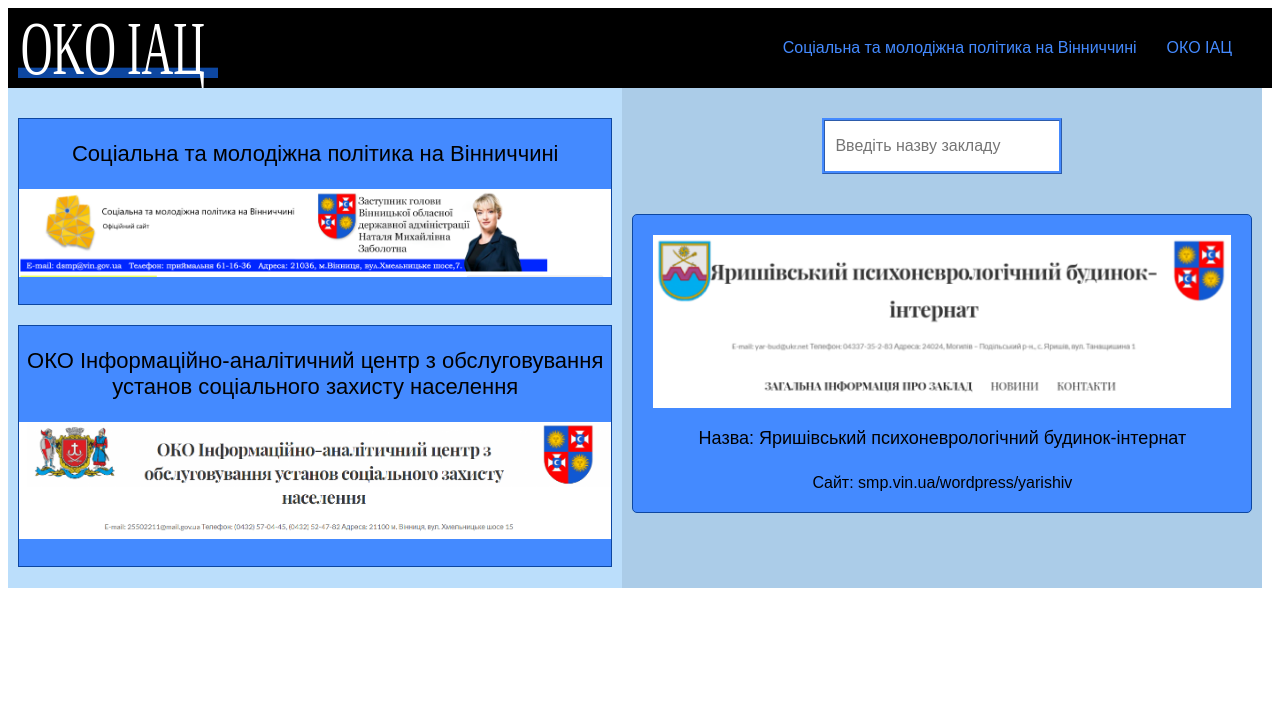
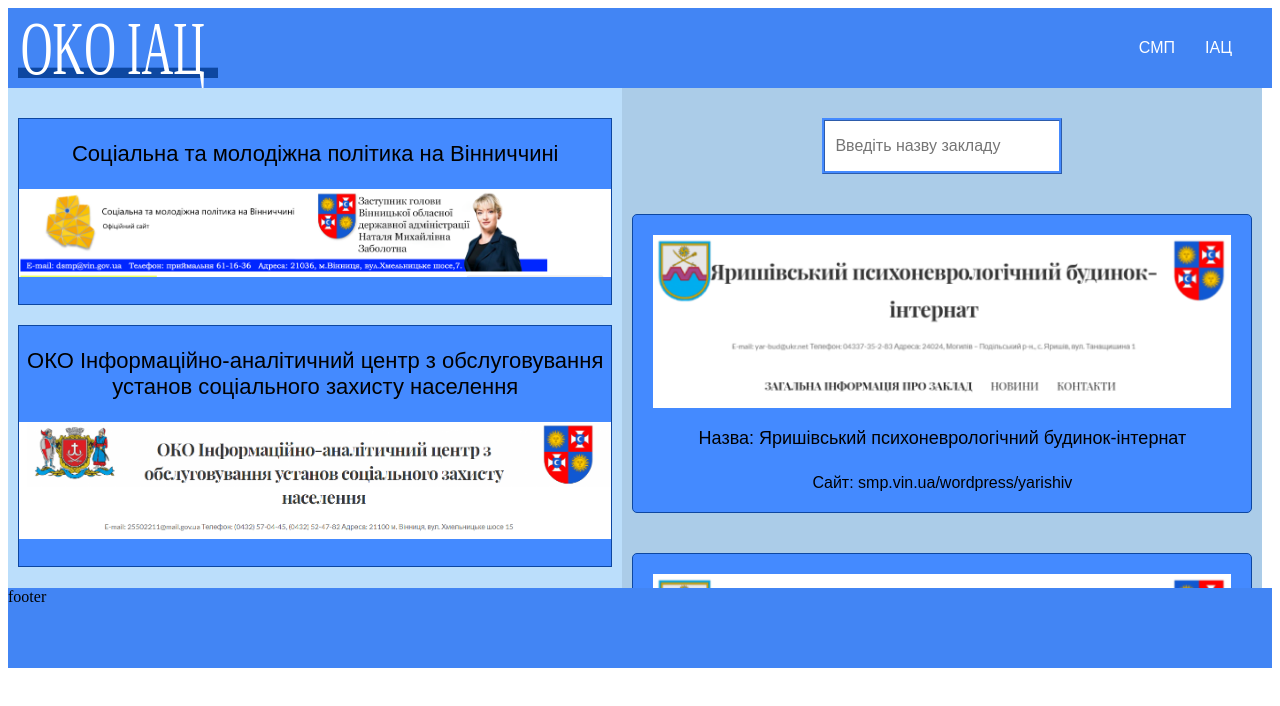
Before and after one commit to SergiiKov/main-page-iac, a React (Create React App) app: page / in a window 1280 px wide. Shown: the top 706 px of the page. Built offline with nearby package versions, Linux system fonts and the light colour scheme.

Commit message:
add footer component

```diff
--- a/src/App/App.jsx
+++ b/src/App/App.jsx
@@ -1,12 +1,14 @@
 import React from 'react';
 import MainPage from '../page/main-page/main-page';
 import Header from '../components/header/header.component';
+import Footer from '../components/footer/footer.component';
 
 const App = () => {
     return(
         <div>
           <Header />
           <MainPage />
+          <Footer />
       </div>
         );
     };
--- a/src/components/districts.js
+++ b/src/components/districts.js
@@ -1,4 +1,22 @@
 export const districts = [
+  {
+    id: 1,
+    name: 'Яришівський психоневрологічний будинок-інтернат',
+    webSite: 'smp.vin.ua/wordpress/yarishiv',
+    href:"http://smp.vin.ua/wordpress/yarishiv/"
+  },
+  {
+    id: 1,
+    name: 'Яришівський психоневрологічний будинок-інтернат',
+    webSite: 'smp.vin.ua/wordpress/yarishiv',
+    href:"http://smp.vin.ua/wordpress/yarishiv/"
+  },
+  {
+    id: 1,
+    name: 'Яришівський психоневрологічний будинок-інтернат',
+    webSite: 'smp.vin.ua/wordpress/yarishiv',
+    href:"http://smp.vin.ua/wordpress/yarishiv/"
+  },
   {
     id: 1,
     name: 'Яришівський психоневрологічний будинок-інтернат',
--- /dev/null
+++ b/src/components/footer/footer.component.jsx
@@ -0,0 +1,11 @@
+import React from 'react';
+
+import '../footer/footer.styles.scss'
+
+const Footer = () =>{
+    return(
+        <div className='footer'>footer</div>
+    );
+};
+
+export default Footer;
--- /dev/null
+++ b/src/components/footer/footer.styles.scss
@@ -0,0 +1,8 @@
+.footer {
+    height: 80px;
+    width: 100%;
+    display: flex;
+    justify-content: space-between;
+    background-color: #4285F4;
+
+}
--- a/src/components/header/header.component.jsx
+++ b/src/components/header/header.component.jsx
@@ -12,13 +12,13 @@
       <div className='option' >
         <a href="http://smp.vin.ua/joomla/"
           target="_blank"
-          rel="noopener noreferrer">Соціальна та молодіжна політика на Вінниччині
+          rel="noopener noreferrer">СМП
         </a>
       </div>
       <div className='option'>
         <a href="http://smp.vin.ua/wordpress/"
           target="_blank"
-          rel="noopener noreferrer">ОКО IAЦ
+          rel="noopener noreferrer">IAЦ
         </a>
       </div>
     </div>
--- a/src/components/header/header.styles.scss
+++ b/src/components/header/header.styles.scss
@@ -4,7 +4,7 @@
     display: flex;
     justify-content: space-between;
     // margin-bottom: 25px;
-    background-color: black;
+    background-color: #4285F4;
 
     .logo-container {
       height: 100%;
@@ -13,7 +13,7 @@
     }
 
     .options {
-      width: 50%;
+      width: 80%;
       height: 100%;
       display: flex;
       align-items: center;
@@ -21,7 +21,7 @@
 
       .option {
         padding: 10px 15px;
-        color: #448aff;
+        color: #ccc;
         text-decoration: none;
         font-size: 16px;
       }
@@ -31,13 +31,13 @@
       }
 
       .option a {
-        color: #448aff;
+        color: #fff;
         text-decoration: none;
         font-family: 'Montserrat', sans-serif;
       }
 
       .option a:hover {
-        color: #fff ;
+        color: #111 ;
         text-decoration: none;
       }
 
```
